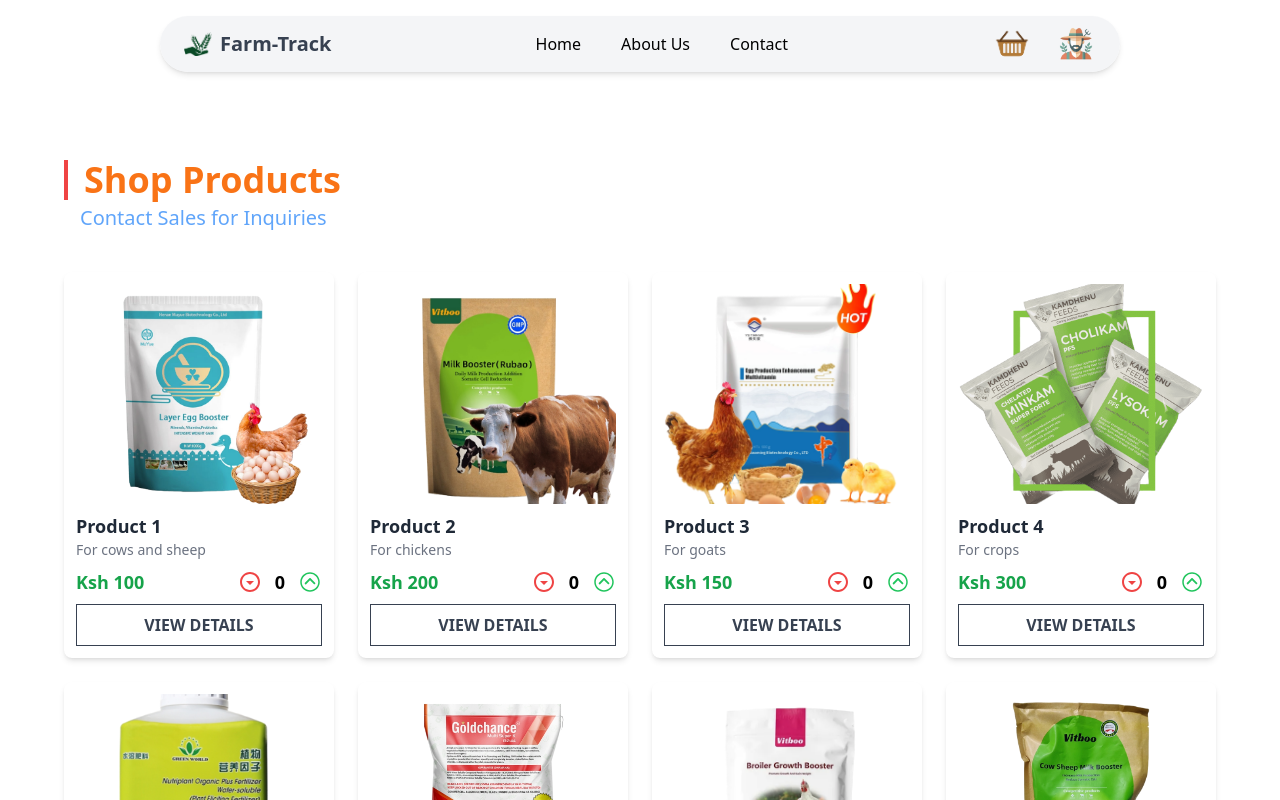
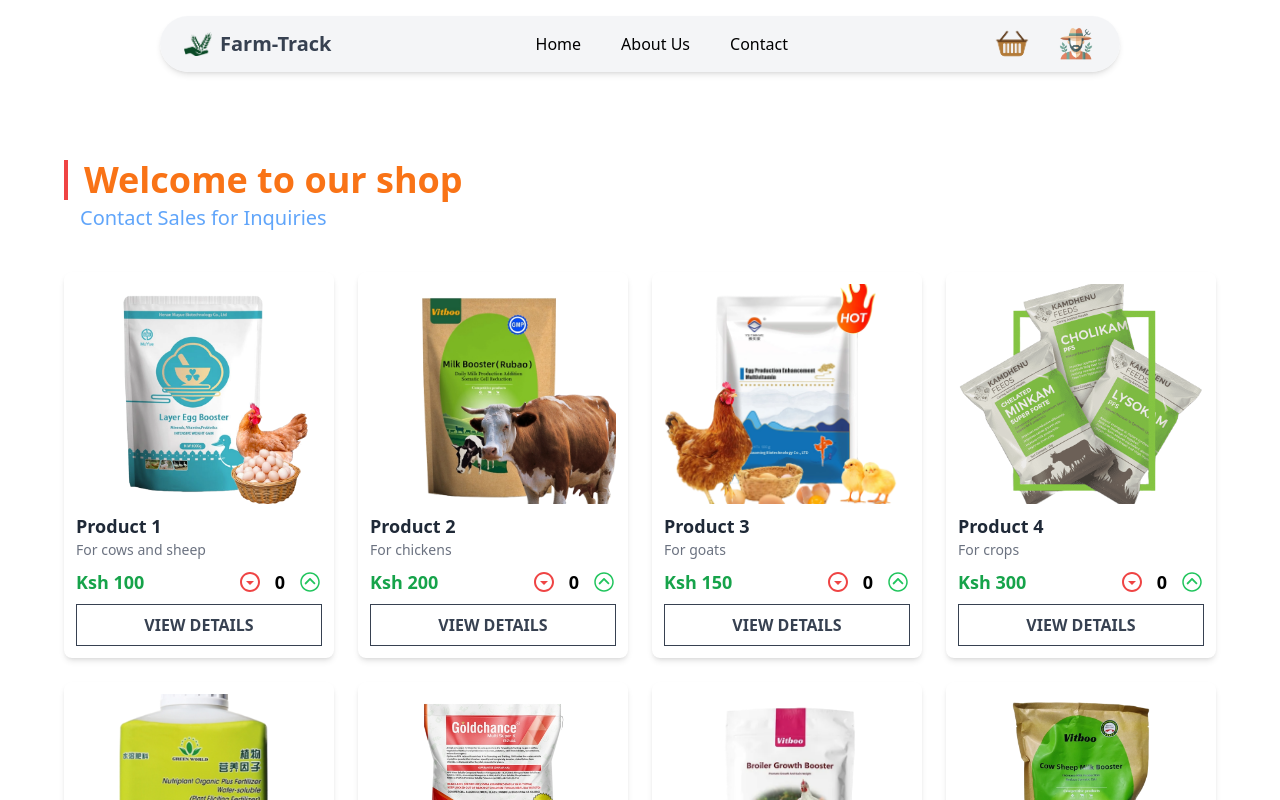
Before and after one commit to J-Bagonza/Farm-track, a React (Vite) app: page /shop in a window 1280 px wide. Shown: the top 800 px of the page. Built offline with nearby package versions, Linux system fonts and the light colour scheme.

Commit message:
changes to shop

```diff
--- a/src/pages/ShoppingPage.jsx
+++ b/src/pages/ShoppingPage.jsx
@@ -39,7 +39,7 @@
         {/* Title & Subtitle (Left-Aligned with Vertical Border) */}
         <div className="mb-10">
           <h1 className="text-xl sm:text-2xl md:text-3xl lg:text-4xl font-bold text-orange-500 border-l-4 border-red-500 pl-4">
-            Shop Products
+            Welcome to our shop
           </h1>
           <h2 className="text-sm sm:text-base md:text-lg lg:text-xl text-blue-400 pl-4 mt-1">
             Contact Sales for Inquiries
```
